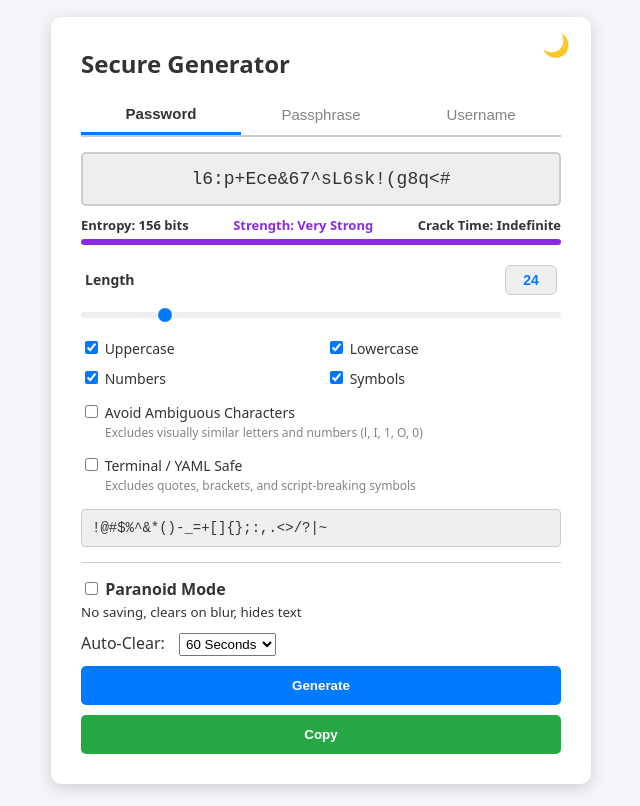
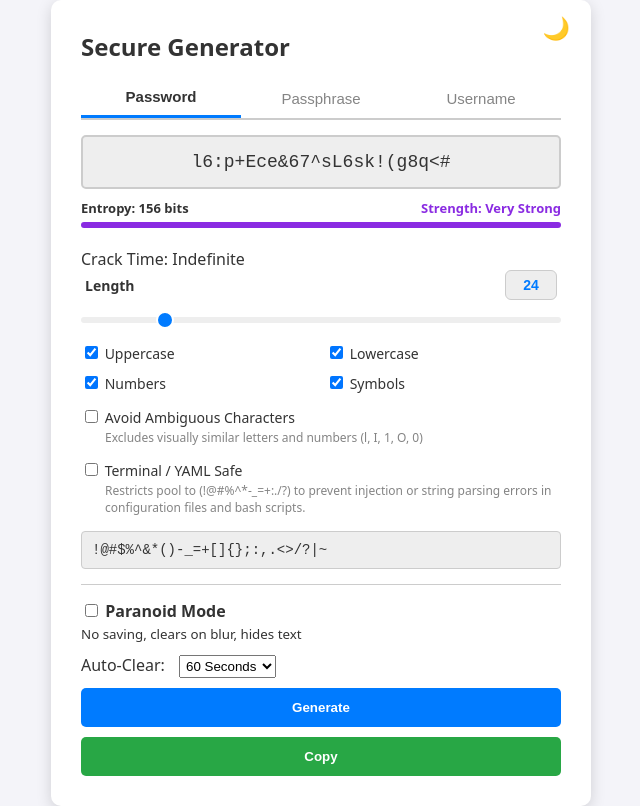
Before and after one commit to jakubgt/homelab-vault-gen, a plain HTML site: page vault-generator/index.html in a window 1280 px wide. Shown: the whole page, without its empty margins (319-959 px from the left). Drawn offline with Linux system fonts and the light colour scheme.

Commit message:
Update index.html

```diff
--- a/vault-generator/index.html
+++ b/vault-generator/index.html
@@ -28,10 +28,12 @@
         <div class="stats-row">
             <span id="entropy-text">Entropy: 0 bits</span>
             <span id="strength-text" class="strength-weak">Strength: Weak</span>
-            <span id="crack-text">Crack Time: Instant</span>
         </div>
         <div class="entropy-bar-container">
             <div id="entropy-bar"></div>
+        </div>
+        <div class="crack-estimation">
+            <span id="crack-text">Estimated Time to Crack: Instant</span>
         </div>
 
         <div class="controls">
@@ -54,7 +56,7 @@
 
                 <div class="full-width-opt">
                     <label><input type="checkbox" id="opt-safe"> Terminal / YAML Safe</label>
-                    <div class="opt-desc">Excludes quotes, brackets, and script-breaking symbols</div>
+                    <div class="opt-desc">Restricts pool to (!@#%^*-_=+:./?) to prevent injection or string parsing errors in configuration files and bash scripts.</div>
                 </div>
 
                 <input type="text" id="sym-input" class="full-width-input" value="!@#$%^&*()-_=+[]{};:,.<>/?|~">
```
